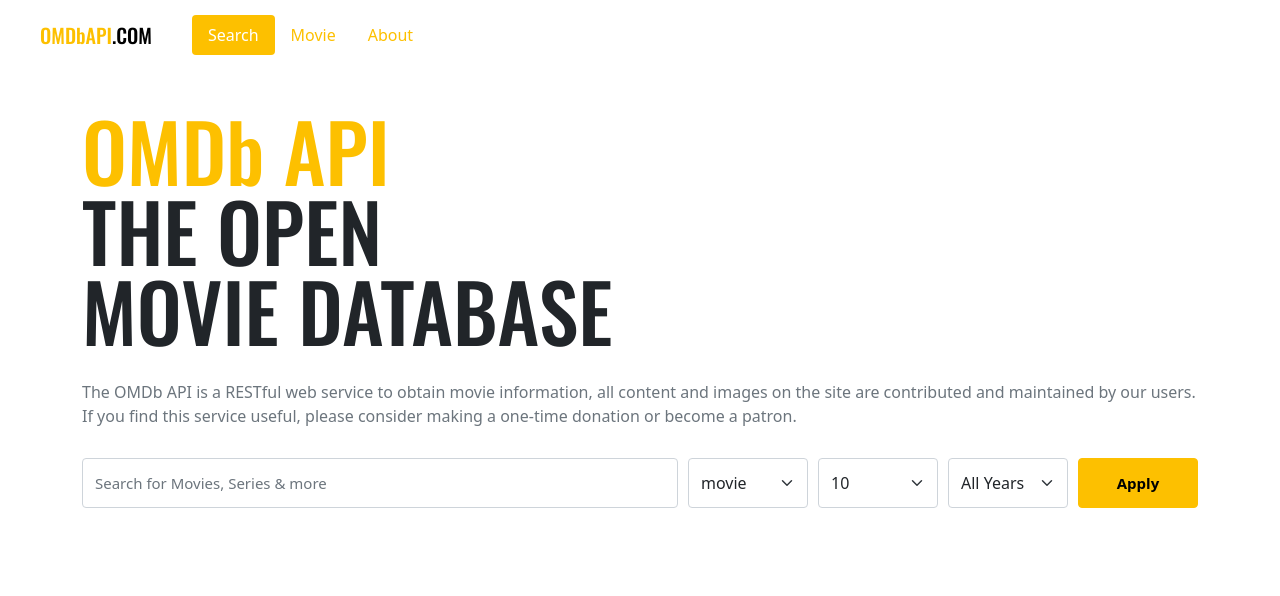
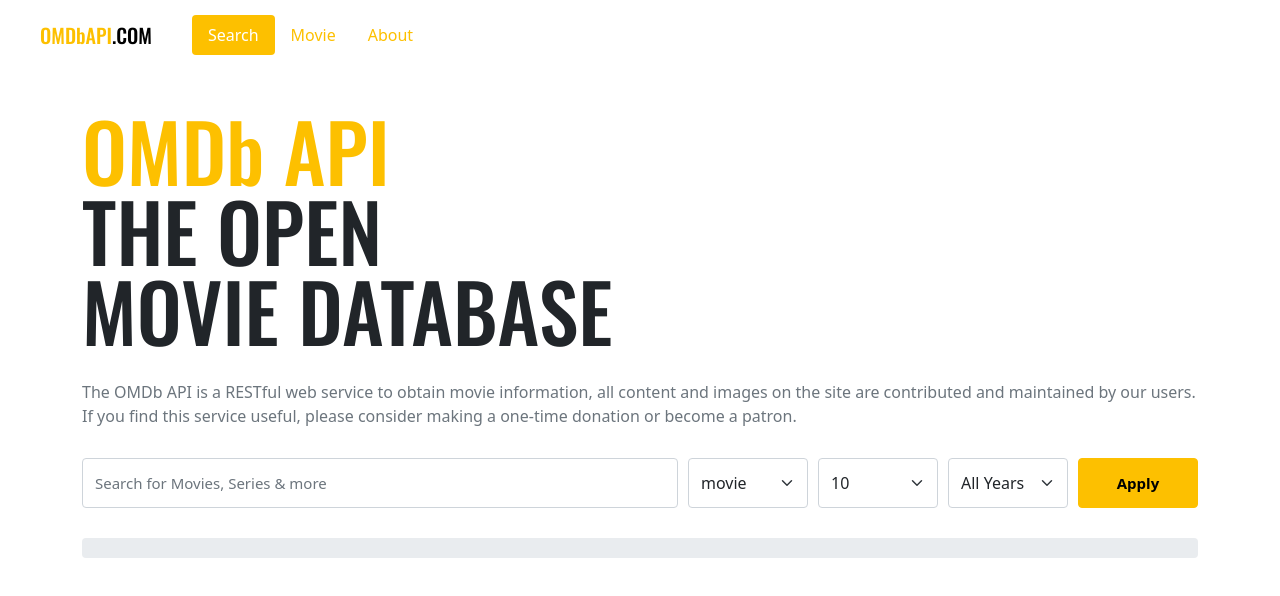
Before and after one commit to Doyeon-Kang/Web_PlayGround, a Vue app: page /#/ in a window 1280 px wide. Shown: the top 596 px of the page. Built offline with nearby package versions, Linux system fonts and the light colour scheme.

Commit message:
Container 너비 사용자 지정

```diff
--- a/src/components/MovieList.vue
+++ b/src/components/MovieList.vue
@@ -30,7 +30,15 @@
 </script>
 
 <style lang="scss" scoped>
+@import "../style/main.scss";
+
 .container {
+    margin-top: 30px;
+    .inner {
+        background-color: $gray-200;
+        padding: 10px 0;
+        border-radius: 4px;
+    }
     .movies {
         display: flex;
         flex-wrap: wrap;
--- a/src/style/main.scss
+++ b/src/style/main.scss
@@ -1,5 +1,12 @@
 // Default variable overrides
 $primary: #FDC000;
+$container-max-widths: (
+    sm: 540px,
+    md: 704px,
+    lg: 924px,
+    xl: 1140px,
+    xxl: 1364px
+);
 
 // Required
 @import "../../node_modules/bootstrap/scss/functions";
```
